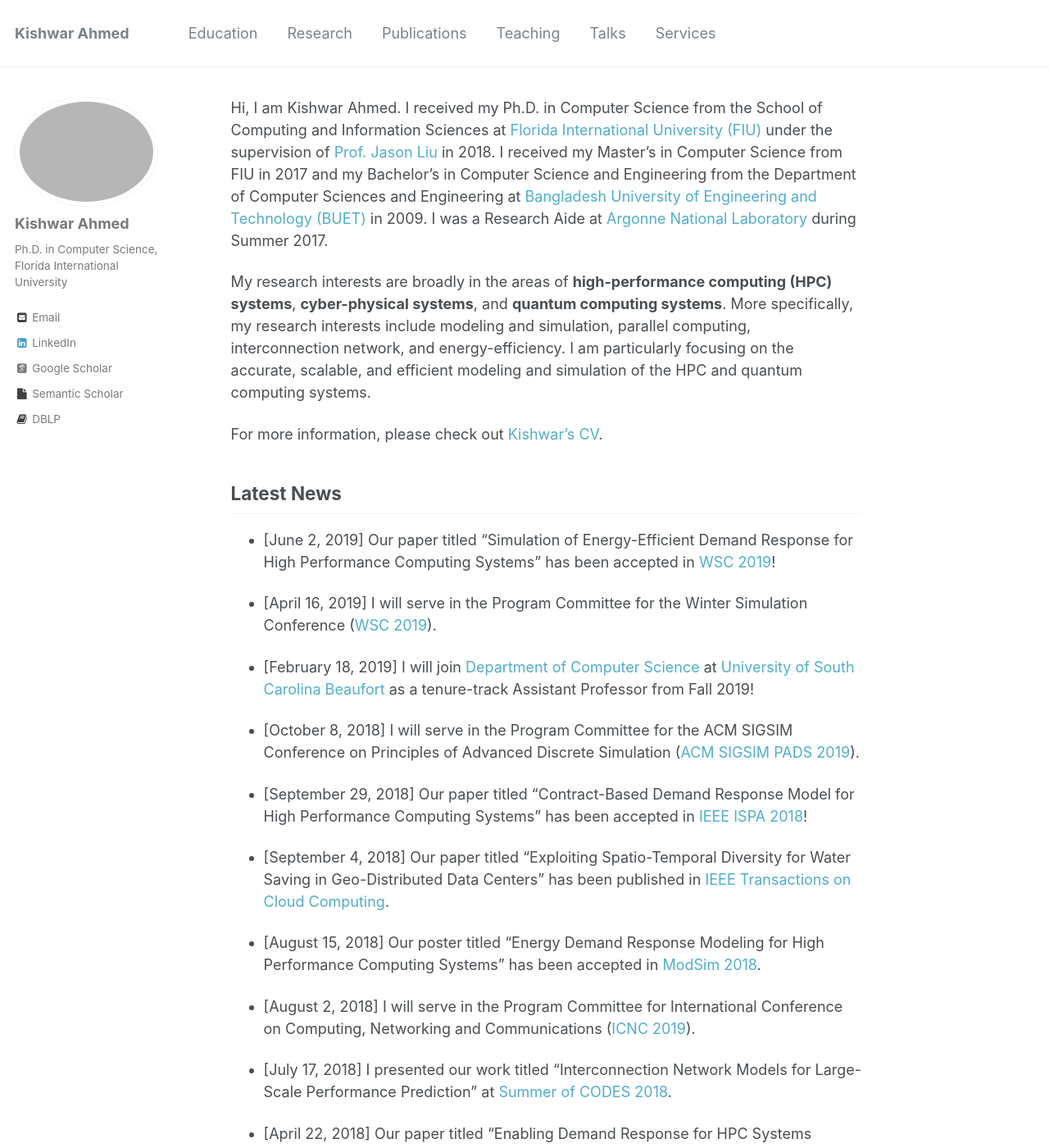
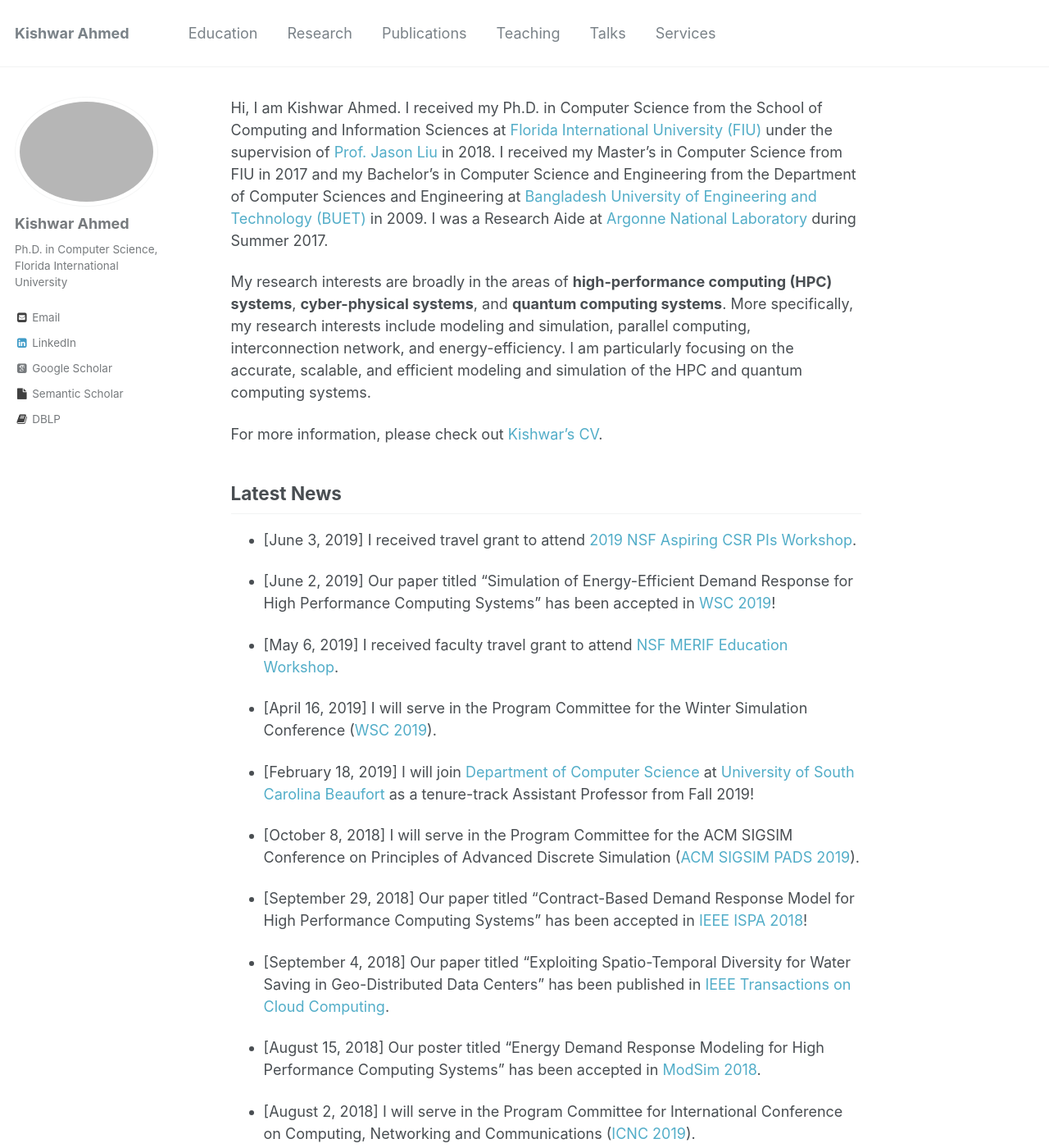
Before and after one commit to kishwarbd/kishwarbd.github.io, a Jekyll site: the page built from _pages/about.md, in a window 1280 px wide and 1400 px high. Shown: the whole window at 82% size. Built offline with Jekyll 4.4.1, drawn with Linux system fonts in a browser that asks for light colours; some web fonts are replaced.

Commit message:
workshop attendance

```diff
--- a/_pages/about.md
+++ b/_pages/about.md
@@ -24,7 +24,11 @@ For more information, please check out [Kishwar’s CV](https://kishwarbd.github
 
 ## Latest News
 
+* [June 3, 2019] I received travel grant to attend [2019 NSF Aspiring CSR PIs Workshop](https://www.cs.purdue.edu/homes/ayg/APW/html/).
+
 * [June 2, 2019] Our paper titled “Simulation of Energy-Efficient Demand Response for High Performance Computing Systems” has been accepted in [WSC 2019](http://meetings2.informs.org/wordpress/wsc2019/)!
+
+* [May 6, 2019] I received faculty travel grant to attend [NSF MERIF Education Workshop](http://merif.seas.gwu.edu/).
 
 * [April 16, 2019] I will serve in the Program Committee for the Winter Simulation Conference ([WSC 2019](http://meetings2.informs.org/wordpress/wsc2019/)).
 
@@ -40,8 +44,6 @@ For more information, please check out [Kishwar’s CV](https://kishwarbd.github
 
 * [August 2, 2018] I will serve in the Program Committee for International Conference on Computing, Networking and Communications ([ICNC 2019](http://www.conf-icnc.org/2019/)).
 
-* [July 17, 2018] I presented our work titled “Interconnection Network Models for Large-Scale Performance Prediction” at [Summer of CODES 2018](https://press3.mcs.anl.gov/summerofcodes2018/).
-
 * [April 22, 2018] Our paper titled “Enabling Demand Response for HPC Systems Through Power Capping and Node Scaling” has been accepted in [IEEE HPCC 2018](https://cse.stfx.ca/~hpcc2018/)!
 
 
```
